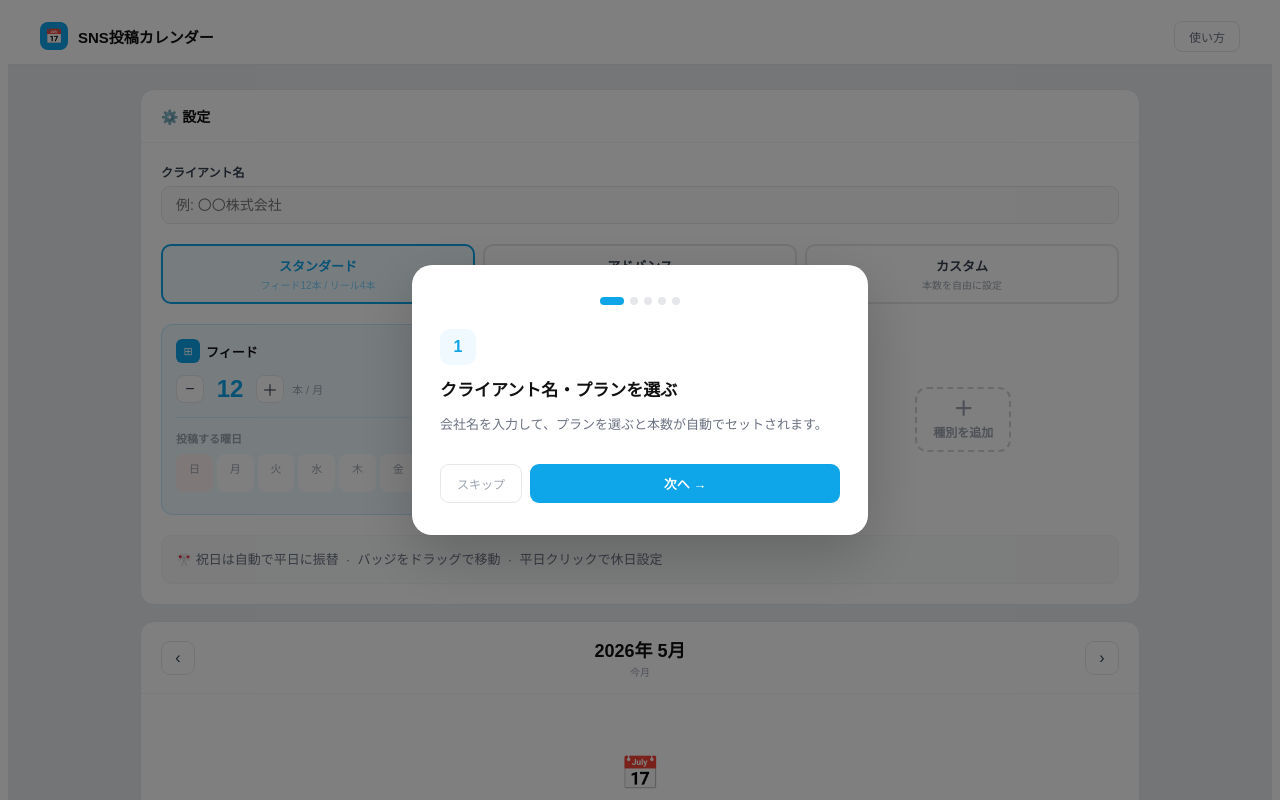
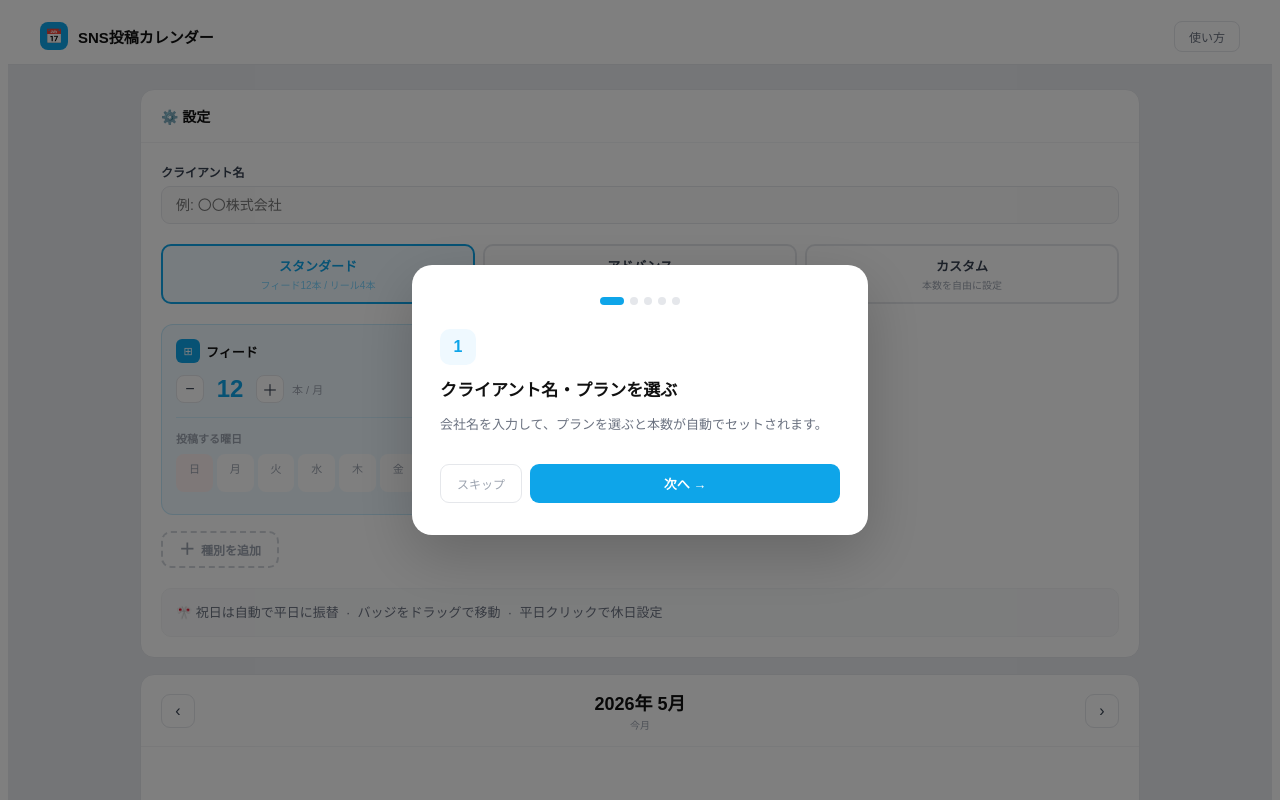
Before and after one commit to masatoome-hash/sns-calendar, a Next.js app: page / in a window 1280 px wide. Shown: the top 800 px of the page. Built offline with nearby package versions, Linux system fonts and the light colour scheme.

Commit message:
投稿種別追加機能

```diff
--- a/app/page.js
+++ b/app/page.js
@@ -573,21 +573,20 @@ export default function App() {
                   );
                 })}
 
+              </div>
+
               {/* ＋ 種別追加ボタン */}
-                <div style={{
-                  display:"flex",alignItems:"center",justifyContent:"center",
-                }}>
+              <div style={{marginBottom:20,marginTop:-4}}>
                 <button type="button" onClick={()=>setShowAddModal(true)} style={{
-                    padding:"10px 16px",borderRadius:12,
+                  padding:"8px 16px",borderRadius:10,
                   border:"2px dashed #D1D5DB",background:"#fff",
                   color:"#9CA3AF",fontSize:12,fontWeight:600,cursor:"pointer",
-                    display:"flex",flexDirection:"column",alignItems:"center",gap:4,
-                    transition:"all .15s",minWidth:72,
+                  display:"inline-flex",alignItems:"center",gap:6,
+                  transition:"all .15s",
                 }}>
-                    <span style={{fontSize:20,lineHeight:1}}>＋</span>
+                  <span style={{fontSize:16,lineHeight:1}}>＋</span>
                   <span>種別を追加</span>
                 </button>
-                </div>
               </div>
 
               {/* ヒント + 保存 */}
```
Lines whose indentation alone changed are shown as unchanged.
